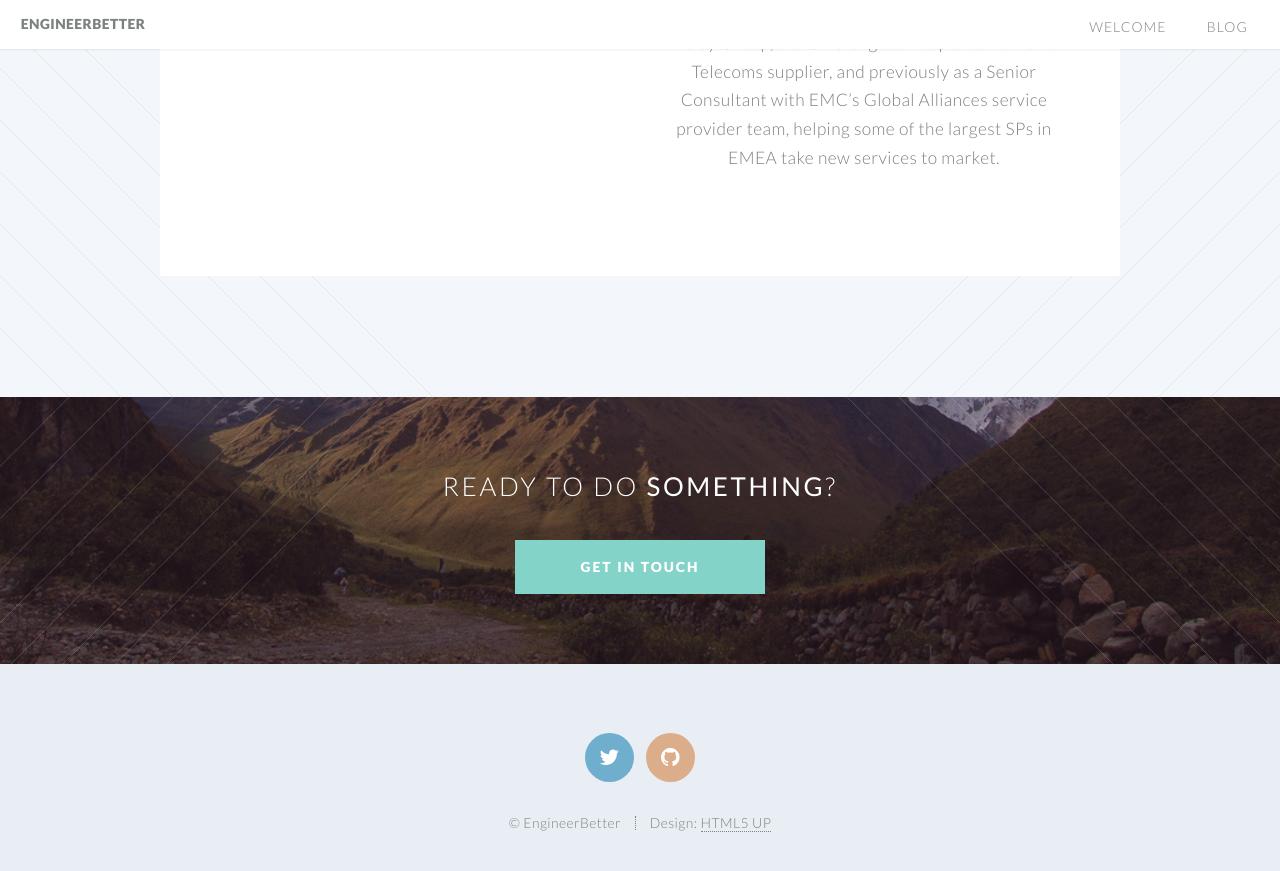
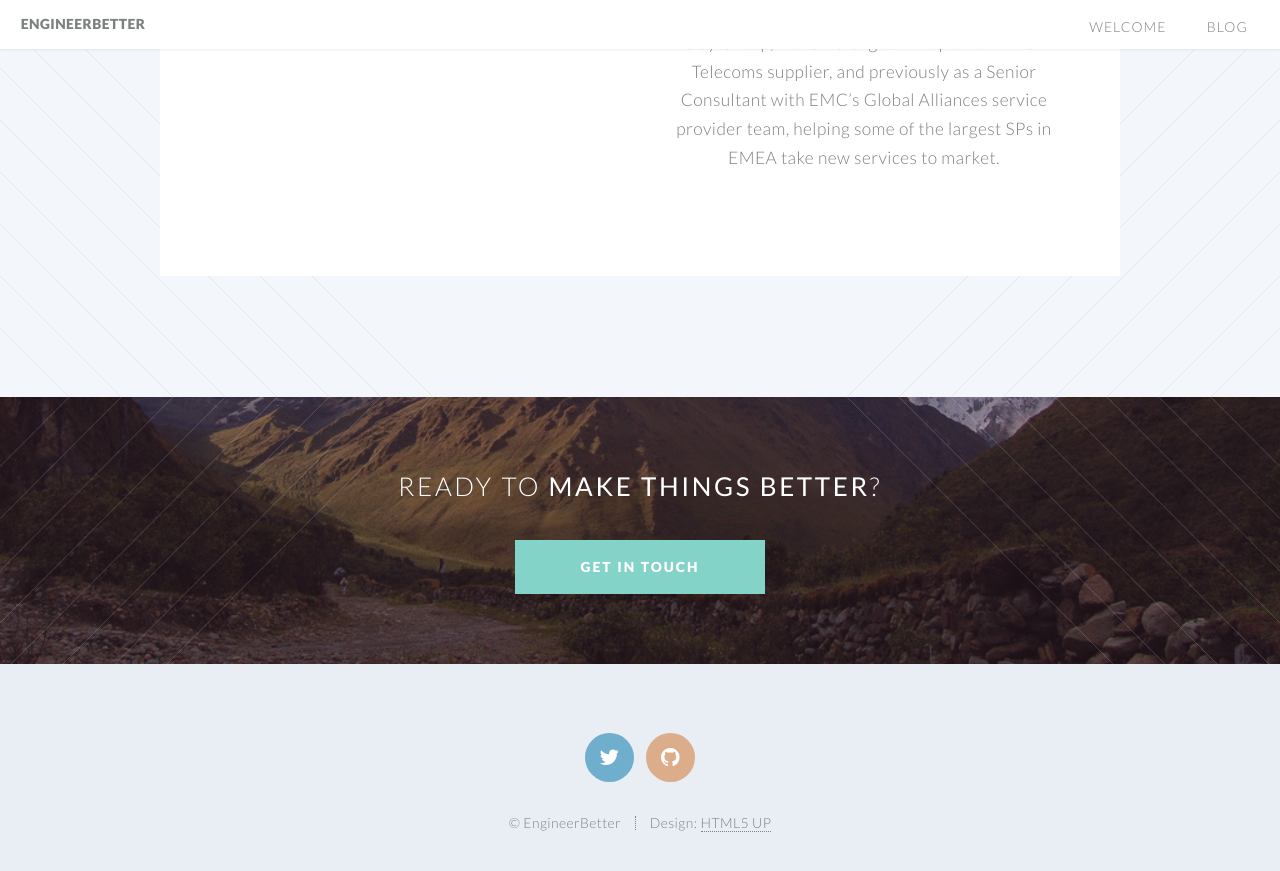
Before and after one commit to DanielJonesEB/engineerbetter.com, a Jekyll site: the page built from index.html, in a window 1280 px wide and 900 px high, scrolled down 1994 px. Shown: the top 871 px of the window. Built offline with Jekyll 4.4.1, drawn with Linux system fonts in a browser that asks for light colours.

Commit message:
on-brand call to action

```diff
--- a/index.html
+++ b/index.html
@@ -105,7 +105,7 @@ layout: landing-page
 			<section id="cta">
 
 				<header>
-					<h2>Ready to do <strong>something</strong>?</h2>
+					<h2>Ready to <strong>make things better</strong>?</h2>
 					<p></p>
 				</header>
 				<footer>
```
